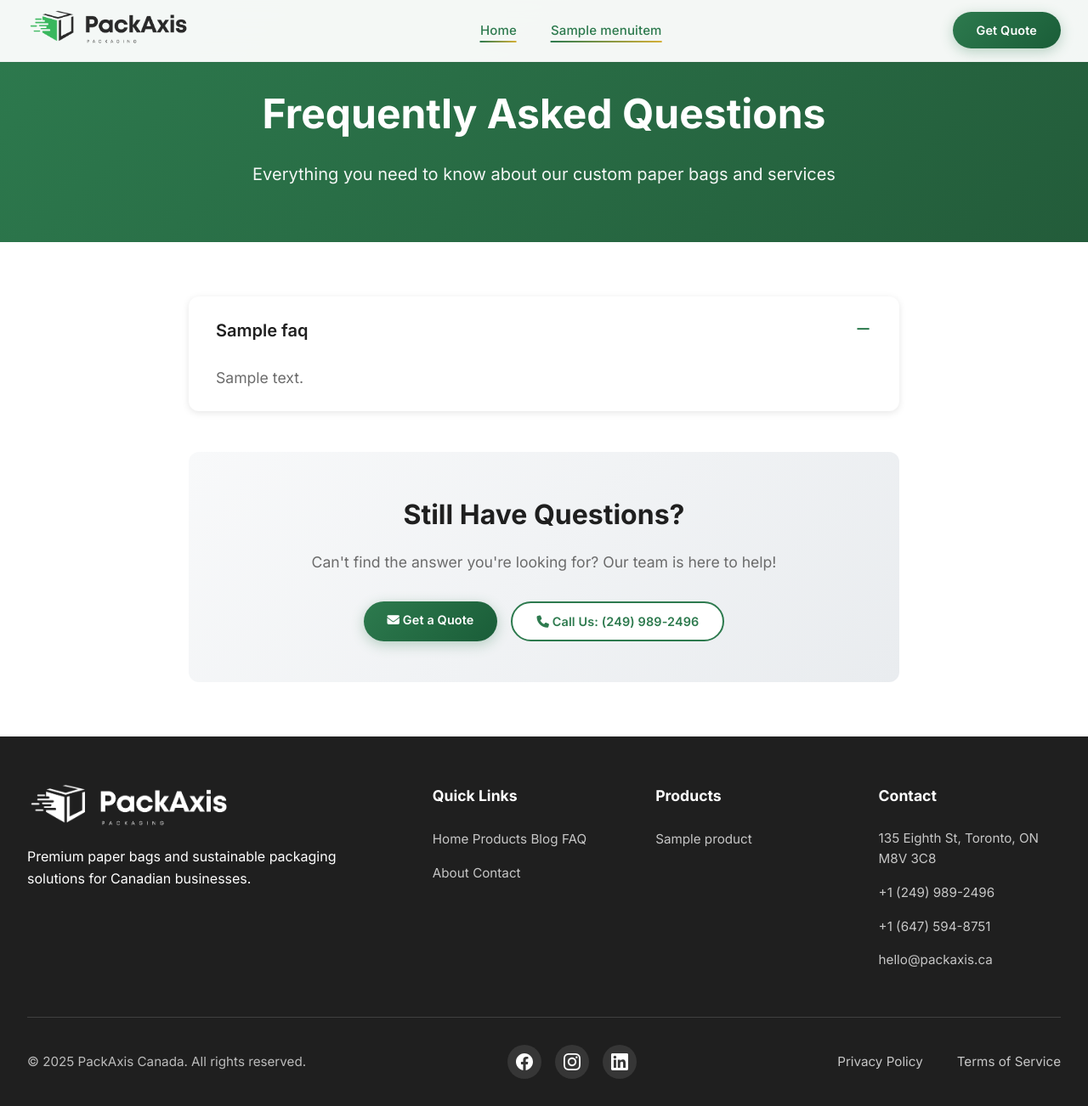
After one commit to printnkraft/packaxis-app, a Django app: page /faq/ in a window 1280 px wide. The commit adds this page. Shown: the whole page at 85% size. Run offline with Django 5.2, Linux system fonts and the light colour scheme; tables that the repository leaves empty hold one stand-in row (values such as "Sample post"); some libraries are stand-ins or nearby versions.

Commit message:
Add FAQ section with 10 common questions
- Created FAQ model with question, answer, order, category fields
- Added FAQ admin interface for easy management
- Created /faq/ page with accordion UI and schema.org markup
- Added 10 initial FAQs covering ordering, shipping, customization, sustainability
- Integrated FAQ link in footer navigation
- Includes create_faqs.py script for easy FAQ population

```diff
--- a/core/models.py
+++ b/core/models.py
@@ -120,3 +120,27 @@ class Quote(models.Model):
 
     def __str__(self):
         return f"Quote from {self.name} - {self.product.title if self.product else 'No Product'}"
+
+
+class FAQ(models.Model):
+    """Frequently Asked Questions"""
+
+    question = models.CharField(max_length=300, help_text="The question")
+    answer = models.TextField(help_text="The answer (supports HTML)")
+    order = models.IntegerField(default=0, help_text="Display order (lower numbers first)")
+    category = models.CharField(
+        max_length=100,
+        blank=True,
+        help_text="Optional category for grouping FAQs"
+    )
+    is_active = models.BooleanField(default=True, help_text="Show on FAQ page")
+    created_at = models.DateTimeField(auto_now_add=True)
+    updated_at = models.DateTimeField(auto_now=True)
+
+    class Meta:
+        ordering = ['order', 'id']
+        verbose_name = 'FAQ'
+        verbose_name_plural = 'FAQs'
+
+    def __str__(self):
+        return self.question
--- a/core/templates/core/base.html
+++ b/core/templates/core/base.html
@@ -66,6 +66,7 @@
                         <li><a href="{% url 'core:index' %}">Home</a></li>
                         <li><a href="{% url 'core:products' %}">Products</a></li>
                         <li><a href="{% url 'blog:blog_list' %}">Blog</a></li>
+                        <li><a href="{% url 'core:faq' %}">FAQ</a></li>
                         <li><a href="{% url 'core:index' %}#about">About</a></li>
                         <li><a href="{% url 'core:index' %}#contact">Contact</a></li>
                     </ul>
--- /dev/null
+++ b/core/templates/core/faq.html
@@ -0,0 +1,261 @@
+{% extends "core/base.html" %}
+{% load static %}
+
+{% block title %}Frequently Asked Questions - Paper Bags | PackAxis Canada{% endblock %}
+{% block description %}Get answers to common questions about our custom paper bags, minimum order quantities, shipping, customization options, and more.{% endblock %}
+
+{% block extra_css %}
+<!-- Schema.org FAQ Markup -->
+<script type="application/ld+json">
+{
+  "@context": "https://schema.org",
+  "@type": "FAQPage",
+  "mainEntity": [
+    {% for faq in faqs %}
+    {
+      "@type": "Question",
+      "name": "{{ faq.question|escapejs }}",
+      "acceptedAnswer": {
+        "@type": "Answer",
+        "text": "{{ faq.answer|striptags|escapejs }}"
+      }
+    }{% if not forloop.last %},{% endif %}
+    {% endfor %}
+  ]
+}
+</script>
+
+<style>
+    .faq-hero {
+        background: linear-gradient(135deg, var(--primary-color) 0%, var(--secondary-color) 100%);
+        padding: 6rem 0 4rem;
+        text-align: center;
+        color: white;
+    }
+
+    .faq-hero h1 {
+        font-size: 3rem;
+        margin-bottom: 1rem;
+        font-weight: 700;
+    }
+
+    .faq-hero p {
+        font-size: 1.25rem;
+        opacity: 0.95;
+        max-width: 800px;
+        margin: 0 auto;
+    }
+
+    .faq-container {
+        max-width: 900px;
+        margin: 4rem auto;
+        padding: 0 2rem;
+    }
+
+    .faq-item {
+        background: white;
+        border-radius: 12px;
+        margin-bottom: 1.5rem;
+        box-shadow: 0 2px 8px rgba(0,0,0,0.1);
+        overflow: hidden;
+        transition: all 0.3s ease;
+    }
+
+    .faq-item:hover {
+        box-shadow: 0 4px 16px rgba(0,0,0,0.15);
+    }
+
+    .faq-question {
+        padding: 1.5rem 2rem;
+        font-size: 1.25rem;
+        font-weight: 600;
+        color: var(--text-dark);
+        cursor: pointer;
+        display: flex;
+        justify-content: space-between;
+        align-items: center;
+        user-select: none;
+        transition: background 0.3s ease;
+    }
+
+    .faq-question:hover {
+        background: #f8f9fa;
+    }
+
+    .faq-question::after {
+        content: '+';
+        font-size: 2rem;
+        color: var(--primary-color);
+        transition: transform 0.3s ease;
+        font-weight: 300;
+        line-height: 1;
+    }
+
+    .faq-item.active .faq-question::after {
+        content: '−';
+        transform: rotate(180deg);
+    }
+
+    .faq-answer {
+        max-height: 0;
+        overflow: hidden;
+        transition: max-height 0.3s ease, padding 0.3s ease;
+        padding: 0 2rem;
+    }
+
+    .faq-item.active .faq-answer {
+        max-height: 1000px;
+        padding: 0 2rem 1.5rem;
+    }
+
+    .faq-answer-content {
+        font-size: 1.1rem;
+        line-height: 1.8;
+        color: var(--text-light);
+    }
+
+    .faq-answer-content p {
+        margin-bottom: 1rem;
+    }
+
+    .faq-answer-content ul {
+        margin: 1rem 0;
+        padding-left: 2rem;
+    }
+
+    .faq-answer-content li {
+        margin-bottom: 0.5rem;
+    }
+
+    .faq-answer-content strong {
+        color: var(--text-dark);
+    }
+
+    .faq-cta {
+        background: linear-gradient(135deg, #f8f9fa 0%, #e9ecef 100%);
+        padding: 3rem 2rem;
+        text-align: center;
+        border-radius: 12px;
+        margin-top: 3rem;
+    }
+
+    .faq-cta h2 {
+        font-size: 2rem;
+        margin-bottom: 1rem;
+        color: var(--text-dark);
+    }
+
+    .faq-cta p {
+        font-size: 1.1rem;
+        color: var(--text-light);
+        margin-bottom: 2rem;
+    }
+
+    .no-faqs {
+        text-align: center;
+        padding: 4rem 2rem;
+        color: var(--text-light);
+    }
+
+    @media (max-width: 768px) {
+        .faq-hero h1 {
+            font-size: 2rem;
+        }
+
+        .faq-hero {
+            padding: 4rem 0 2rem;
+        }
+
+        .faq-container {
+            margin: 2rem auto;
+            padding: 0 1rem;
+        }
+
+        .faq-question {
+            font-size: 1.1rem;
+            padding: 1.25rem 1.5rem;
+        }
+
+        .faq-answer {
+            padding: 0 1.5rem;
+        }
+
+        .faq-item.active .faq-answer {
+            padding: 0 1.5rem 1.25rem;
+        }
+    }
+</style>
+{% endblock %}
+
+{% block content %}
+<section class="faq-hero">
+    <div class="container">
+        <h1>Frequently Asked Questions</h1>
+        <p>Everything you need to know about our custom paper bags and services</p>
+    </div>
+</section>
+
+<div class="faq-container">
+    {% if faqs %}
+        {% for faq in faqs %}
+        <div class="faq-item">
+            <div class="faq-question">
+                <span>{{ faq.question }}</span>
+            </div>
+            <div class="faq-answer">
+                <div class="faq-answer-content">
+                    {{ faq.answer|safe }}
+                </div>
+            </div>
+        </div>
+        {% endfor %}
+    {% else %}
+        <div class="no-faqs">
+            <i class="fas fa-question-circle fa-4x" style="margin-bottom: 1rem; opacity: 0.3;"></i>
+            <h3>No FAQs Available</h3>
+            <p>Check back soon for answers to common questions!</p>
+        </div>
+    {% endif %}
+
+    <div class="faq-cta">
+        <h2>Still Have Questions?</h2>
+        <p>Can't find the answer you're looking for? Our team is here to help!</p>
+        <div style="display: flex; gap: 1rem; justify-content: center; flex-wrap: wrap;">
+            <a href="{% url 'core:quote_request' %}" class="btn btn-primary">
+                <i class="fas fa-envelope"></i> Get a Quote
+            </a>
+            <a href="tel:+12499892496" class="btn btn-secondary">
+                <i class="fas fa-phone"></i> Call Us: (249) 989-2496
+            </a>
+        </div>
+    </div>
+</div>
+
+<script>
+    // FAQ accordion functionality
+    document.addEventListener('DOMContentLoaded', function() {
+        const faqItems = document.querySelectorAll('.faq-item');
+
+        faqItems.forEach(item => {
+            const question = item.querySelector('.faq-question');
+
+            question.addEventListener('click', () => {
+                // Close other items
+                faqItems.forEach(otherItem => {
+                    if (otherItem !== item) {
+                        otherItem.classList.remove('active');
+                    }
+                });
+
+                // Toggle current item
+                item.classList.toggle('active');
+            });
+        });
+
+        // Open first FAQ by default
+        if (faqItems.length > 0) {
+            faqItems[0].classList.add('active');
+        }
+    });
+</script>
+{% endblock %}
--- a/core/urls.py
+++ b/core/urls.py
@@ -7,6 +7,7 @@ urlpatterns = [
     path('', views.index, name='index'),
     path('products/', views.products_page, name='products'),
     path('pricing-brochure/', views.pricing_brochure, name='pricing_brochure'),
+    path('faq/', views.faq, name='faq'),
     path('quote/', views.quote_request, name='quote_request'),
     path('product/<slug:slug>/', views.product_detail, name='product_detail'),
     path('privacy-policy/', views.privacy_policy, name='privacy_policy'),
--- a/core/views.py
+++ b/core/views.py
@@ -2,7 +2,7 @@ from django.shortcuts import render, get_object_or_404, redirect
 from django.contrib import messages
 from django.core.mail import send_mail
 from django.conf import settings
-from .models import MenuItem, Product, Service, Quote
+from .models import MenuItem, Product, Service, Quote, FAQ
 import logging
 
 logger = logging.getLogger(__name__)
@@ -83,6 +83,13 @@ def products_page(request):
 def pricing_brochure(request):
     """Display pricing brochure for square bottom paper bags"""
     return render(request, 'core/pricing-brochure.html')
+
+
+def faq(request):
+    """Display FAQ page with common questions"""
+    faqs = FAQ.objects.filter(is_active=True)
+    return render(request, 'core/faq.html', {'faqs': faqs})
+
 
 def terms_of_service(request):
     return render(request, 'core/terms-of-service.html')
```
Also changed, not shown: core/admin.py (+18 -1 lines), create_faqs.py (added, +112 -0 lines), core/migrations/0004_faq.py (added).
